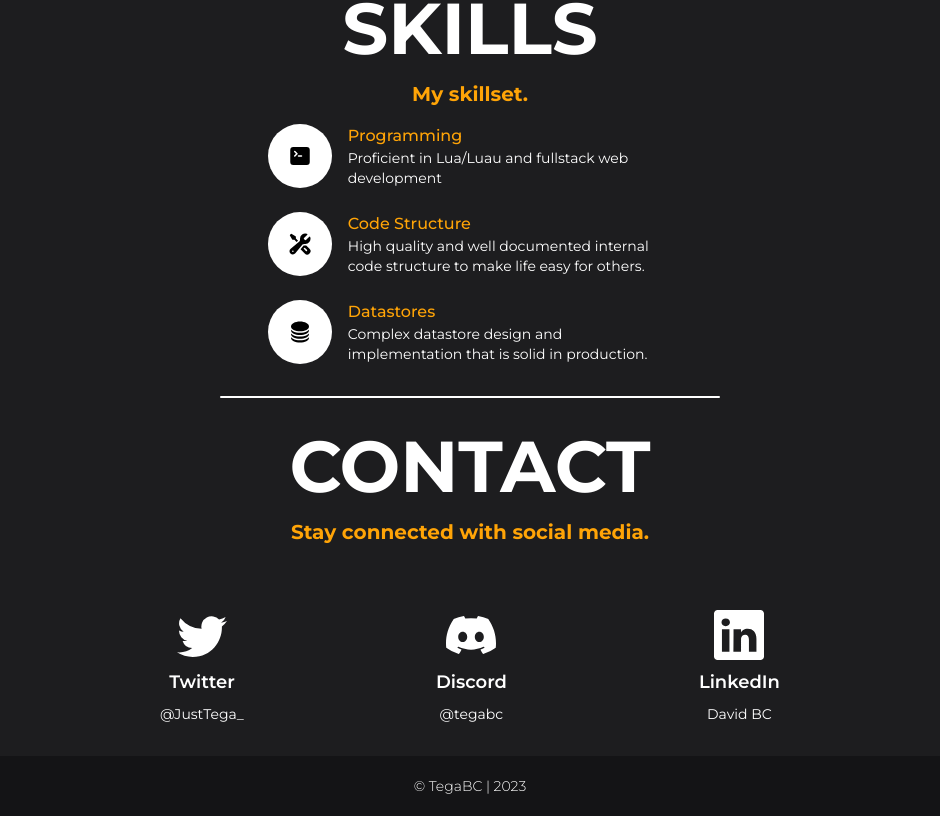
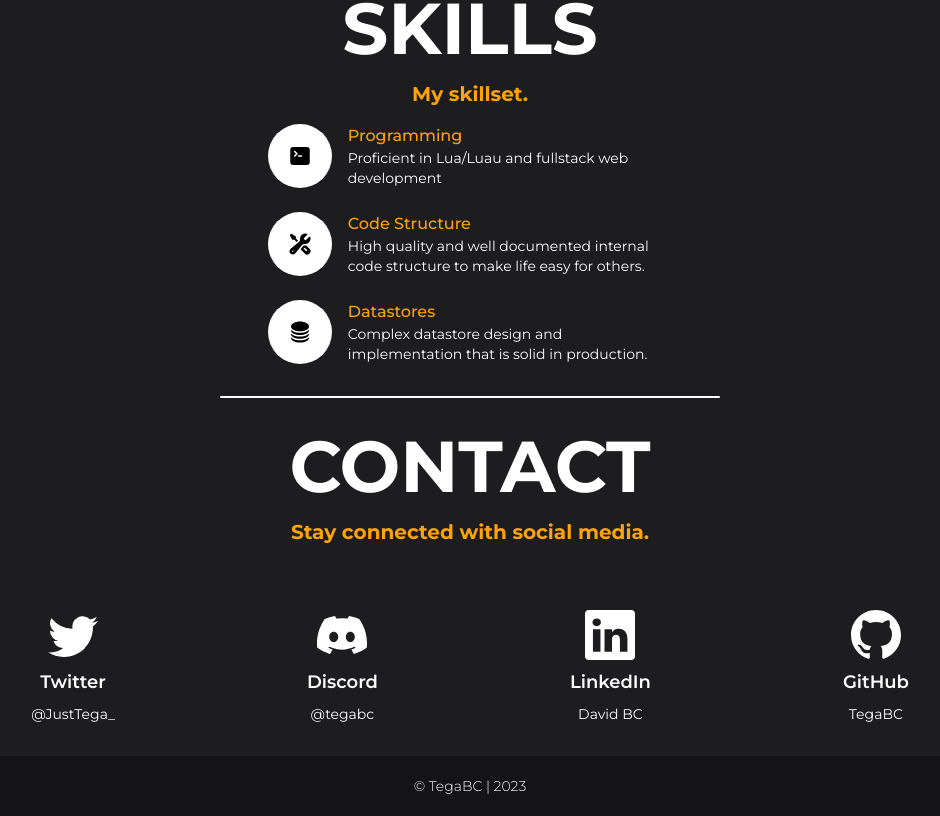
Before and after one commit to TegaBC/rblx-portfolio, a React (Vite) app: page / in a window 1280 px wide. Shown: the part 1018-1834 px from the top of the page, without its empty margins (170-1110 px from the left). Built offline with nearby package versions, Linux system fonts and the light colour scheme.

Commit message:
added github to socials

```diff
--- a/src/components/socials.jsx
+++ b/src/components/socials.jsx
@@ -29,6 +29,15 @@
                 <h1 className="text-lg font-semibold">LinkedIn</h1>
                 <h2 className="text-sm">David BC</h2>
             </a>
+            <a href="https://github.com/TegaBC" target="_blank" rel="noreferrer" className="flex items-center justify-center flex-col gap-2 group">
+                <div className="text-8xl group-hover:text-accent transition-colors">
+                    <svg xmlns="http://www.w3.org/2000/svg" width="50" height="50" fill="currentColor" class="bi bi-github" viewBox="0 0 16 16">
+                    <path d="M8 0C3.58 0 0 3.58 0 8c0 3.54 2.29 6.53 5.47 7.59.4.07.55-.17.55-.38 0-.19-.01-.82-.01-1.49-2.01.37-2.53-.49-2.69-.94-.09-.23-.48-.94-.82-1.13-.28-.15-.68-.52-.01-.53.63-.01 1.08.58 1.23.82.72 1.21 1.87.87 2.33.66.07-.52.28-.87.51-1.07-1.78-.2-3.64-.89-3.64-3.95 0-.87.31-1.59.82-2.15-.08-.2-.36-1.02.08-2.12 0 0 .67-.21 2.2.82.64-.18 1.32-.27 2-.27.68 0 1.36.09 2 .27 1.53-1.04 2.2-.82 2.2-.82.44 1.1.16 1.92.08 2.12.51.56.82 1.27.82 2.15 0 3.07-1.87 3.75-3.65 3.95.29.25.54.73.54 1.48 0 1.07-.01 1.93-.01 2.2 0 .21.15.46.55.38A8.012 8.012 0 0 0 16 8c0-4.42-3.58-8-8-8z"/>
+                    </svg>
+                </div>
+                <h1 className="text-lg font-semibold">GitHub</h1>
+                <h2 className="text-sm">TegaBC</h2>
+            </a>
         </div>
     </div>
 }
```
